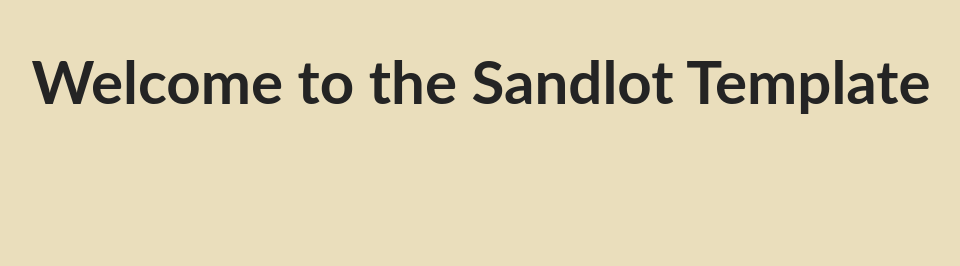
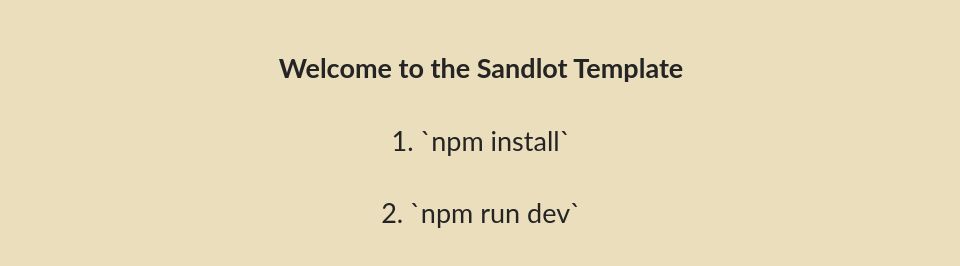
Before and after one commit to jason-bingham/starter_template-scss, a website built with Vite: page src/index.html in a window 1280 px wide. Shown: the whole page, without its empty margins (159-1119 px from the left). Built offline with nearby package versions, Linux system fonts and the light colour scheme; some packages are replaced by stand-ins of ours.

Commit message:
included basic instructions on default index

```diff
--- a/src/index.html
+++ b/src/index.html
@@ -12,9 +12,11 @@
   </head>
   <body>
     <h1
-      class="text-center fs-800 fw-bold padding-block-start-48 padding-inline-32"
+      class="text-center fs-600 fw-bold padding-block-start-48 padding-inline-32"
     >
       Welcome to the Sandlot Template
     </h1>
+    <h2 class="text-center fs-600 margin-block-32">1. `npm install`</h2>
+    <h2 class="text-center fs-600 margin-block-32">2. `npm run dev`</h2>
   </body>
 </html>
--- a/src/styles/utilities/_spacing.scss
+++ b/src/styles/utilities/_spacing.scss
@@ -47,6 +47,7 @@
       margin-inline: $size-value;
     }
   }
+
   .padding {
     &-#{$size-name} {
       padding: $size-value;
```
